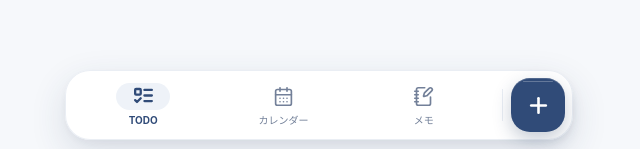
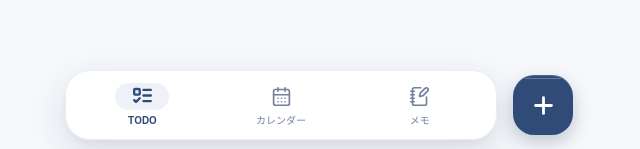
Before and after one commit to ShunsukeOta/noca, a React (Vite) app: page /todo in a window 1280 px wide. Shown: the part 648-797 px from the top of the page, without its empty margins (321-961 px from the left). Built offline with nearby package versions, Linux system fonts and the light colour scheme.

Commit message:
refactor(ui): separate floating tab bar and create button by 16px

```diff
--- a/src/components/app-shell.tsx
+++ b/src/components/app-shell.tsx
@@ -100,8 +100,9 @@ export function AppShell() {
         </AnimatePresence>
       </main>
 
-      <nav data-testid="bottom-dock"
-        className="bottom-nav fixed left-1/2 z-30 flex w-[calc(100%-32px)] max-w-[508px] -translate-x-1/2 items-center gap-1.5 rounded-[25px] border border-border/80 bg-card/95 p-[7px] backdrop-blur-2xl"
+      <div data-testid="bottom-dock"
+        className="bottom-dock pointer-events-none fixed left-1/2 z-30 flex w-[calc(100%-32px)] max-w-[508px] -translate-x-1/2 items-center gap-4">
+        <nav className="bottom-nav pointer-events-auto flex min-w-0 flex-1 items-center rounded-[25px] border border-border/80 bg-card/95 p-[7px] backdrop-blur-2xl"
           aria-label="メインメニュー">
           <div className="flex min-w-0 flex-1 items-center">
             <LayoutGroup id="global-bottom-tabs">
@@ -129,23 +130,21 @@ export function AppShell() {
               ))}
             </LayoutGroup>
           </div>
+        </nav>
         {active && (
-          <>
-            <span aria-hidden="true" className="mx-0.5 h-8 w-px shrink-0 bg-border/80" />
-            <motion.div className="shrink-0"
+          <motion.div className="pointer-events-auto shrink-0"
             whileTap={reduceMotion ? undefined : { scale: 0.90 }}
             transition={{ type: "spring", stiffness: 510, damping: 29 }}>
             <Button type="button" size="icon" aria-label={active.label + "を追加"}
               data-testid="dock-add-button"
               onClick={() => { if (active.kind === "todo") openCreate(); else if (active.kind === "calendar") calendar.openCreate(); else setSheetOpen(true) }}
-                className="dock-create relative size-[54px] overflow-hidden rounded-[19px] bg-primary text-primary-foreground focus-visible:ring-2 focus-visible:ring-ring focus-visible:ring-offset-2">
+              className="dock-create relative size-[60px] overflow-hidden rounded-[21px] bg-primary text-primary-foreground focus-visible:ring-2 focus-visible:ring-ring focus-visible:ring-offset-2">
               <span className="pointer-events-none absolute inset-x-3 top-[3px] h-px rounded-full bg-white/25" aria-hidden="true" />
-                <Plus className="relative size-[25px] stroke-[2.5px]" />
+              <Plus className="relative size-[27px] stroke-[2.5px]" />
             </Button>
           </motion.div>
-          </>
         )}
-      </nav>
+      </div>
       <div className="pointer-events-none fixed bottom-[calc(105px+env(safe-area-inset-bottom))] left-1/2 z-40 w-full max-w-[540px] -translate-x-1/2 px-5">
         <AnimatePresence initial={false}>
           {deleted && (
--- a/src/styles/globals.css
+++ b/src/styles/globals.css
@@ -100,8 +100,8 @@ a { -webkit-touch-callout: none; }
   backdrop-filter: blur(20px);
 }
 .app-content { padding-bottom: calc(116px + env(safe-area-inset-bottom)); }
+.bottom-dock { bottom: calc(12px + env(safe-area-inset-bottom)); }
 .bottom-nav {
-  bottom: calc(12px + env(safe-area-inset-bottom));
   box-shadow: 0 13px 36px rgba(35, 58, 92, .14), 0 3px 10px rgba(35, 58, 92, .045);
 }
 .dark .bottom-nav {
```
Also changed, not shown: 2 other files (tests, documents, lock files or other folders). Lines whose indentation alone changed are shown as unchanged.
